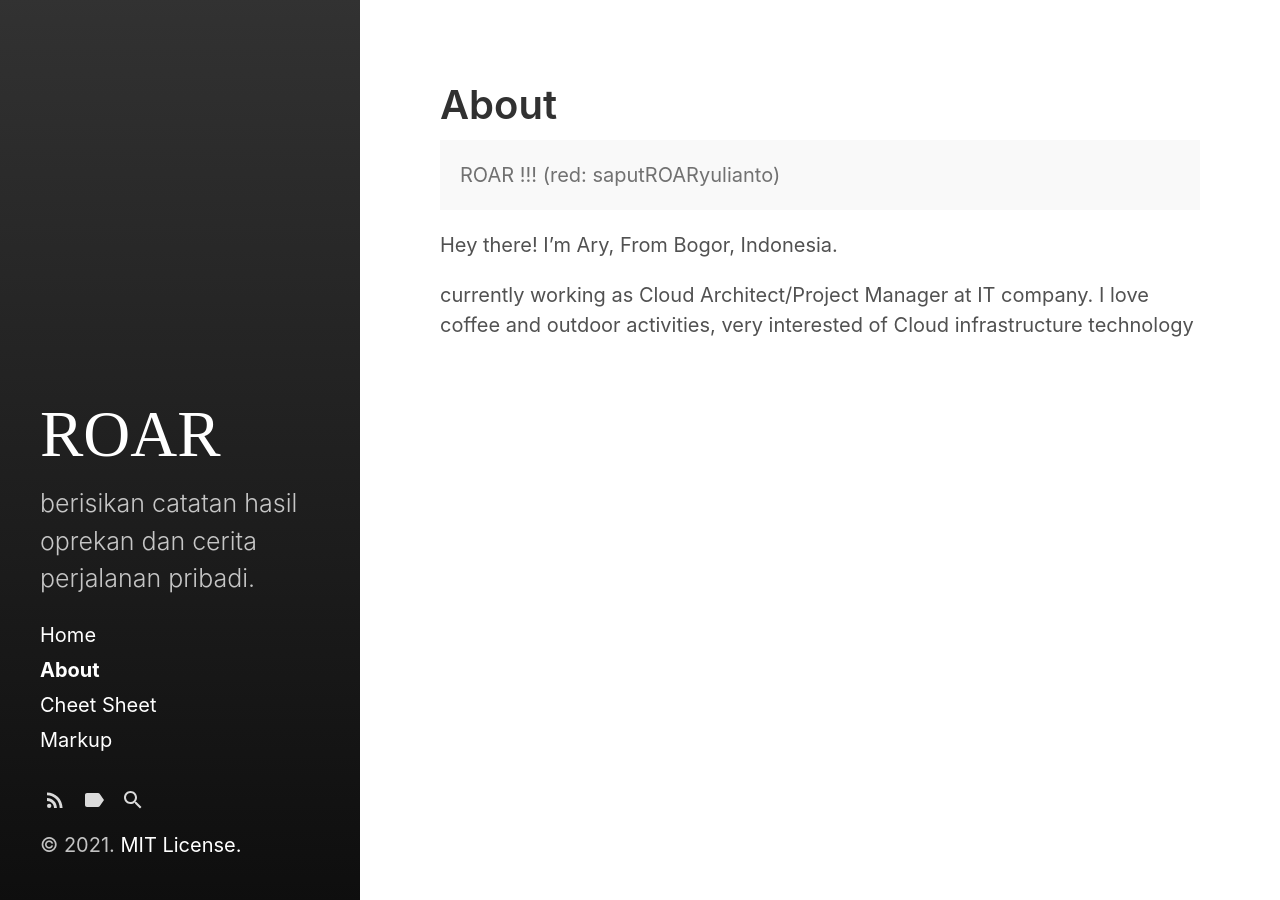
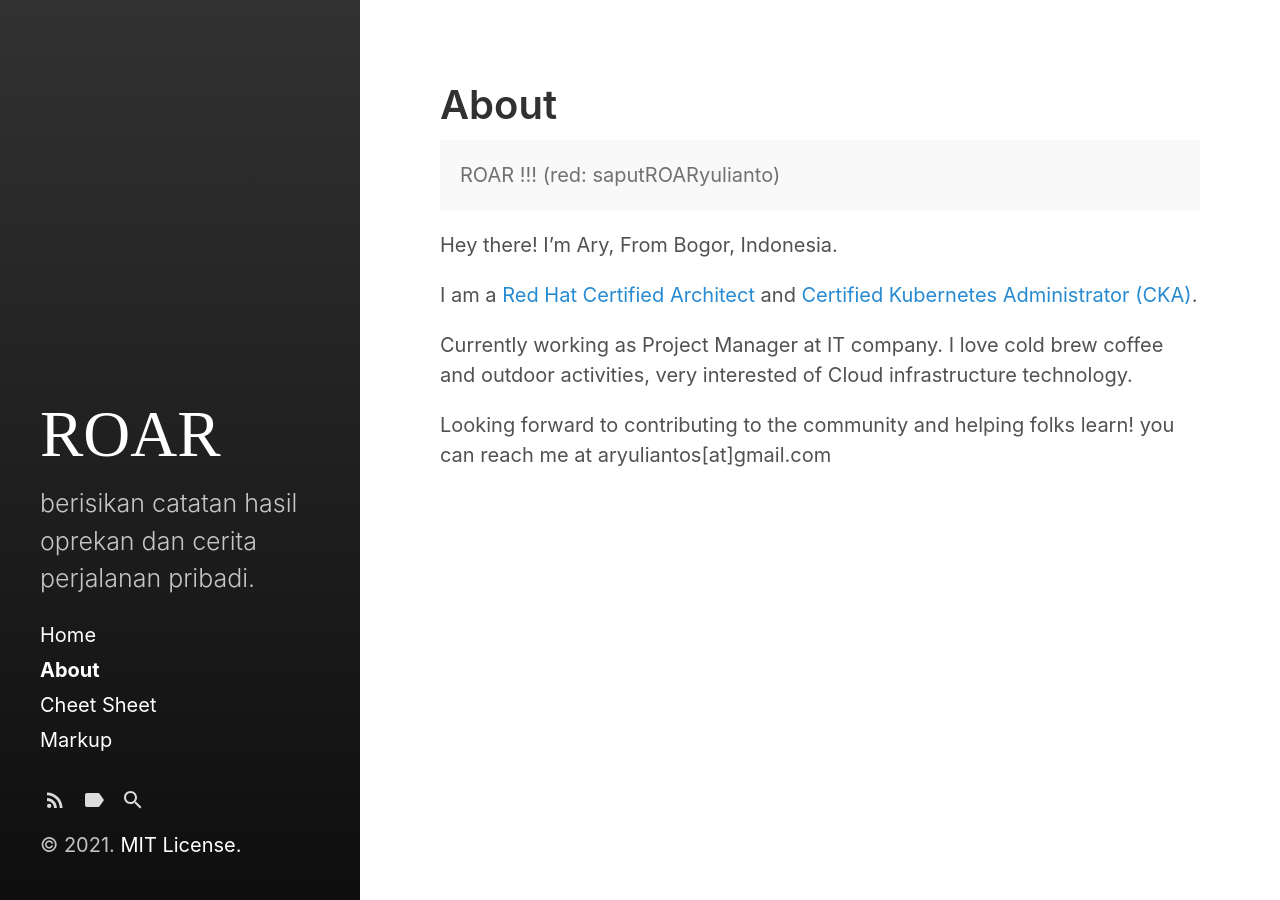
Before and after one commit to aryulianto/aryulianto.github.io, a Jekyll site: the page built from about.md, in a window 1280 px wide. Built offline with Jekyll 4.4.1, drawn with Linux system fonts in a browser that asks for light colours; some web fonts are replaced.

Commit message:
edit about

```diff
--- a/about.md
+++ b/about.md
@@ -10,5 +10,9 @@ sidebar_link: true
 
 Hey there! I'm Ary, From Bogor, Indonesia.
 
-currently working as Cloud Architect/Project Manager at IT company.
-I love coffee and outdoor activities, very interested of Cloud infrastructure technology
+I am a [Red Hat Certified Architect](https://rhtapps.redhat.com/verify/?certId=190-248-310) and [Certified Kubernetes Administrator (CKA)](https://www.youracclaim.com/users/aryulianto/badges).
+
+Currently working as Project Manager at IT company.
+I love cold brew coffee and outdoor activities, very interested of Cloud infrastructure technology.
+
+Looking forward to contributing to the community and helping folks learn! you can reach me at aryuliantos[at]gmail.com
```
